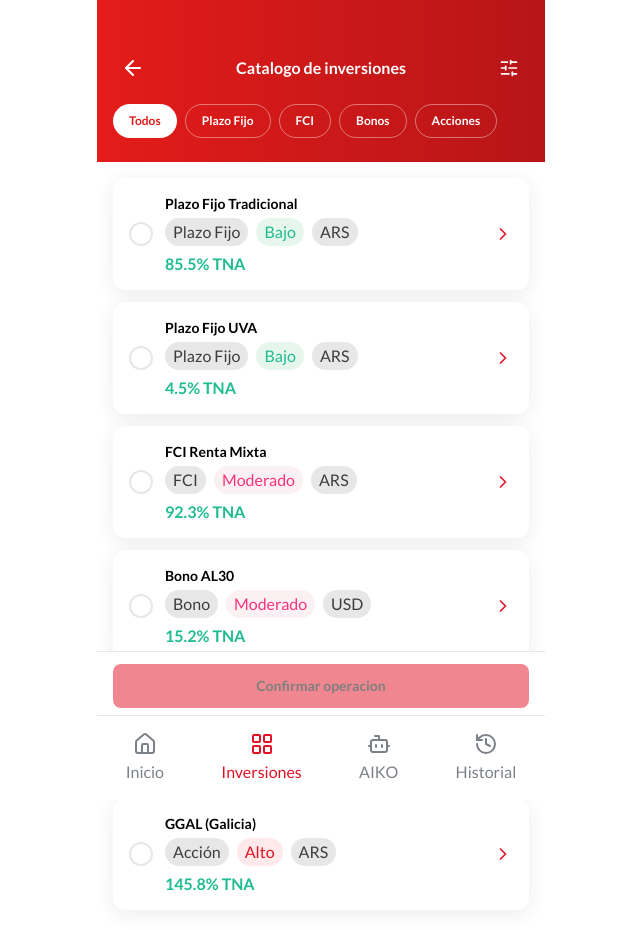
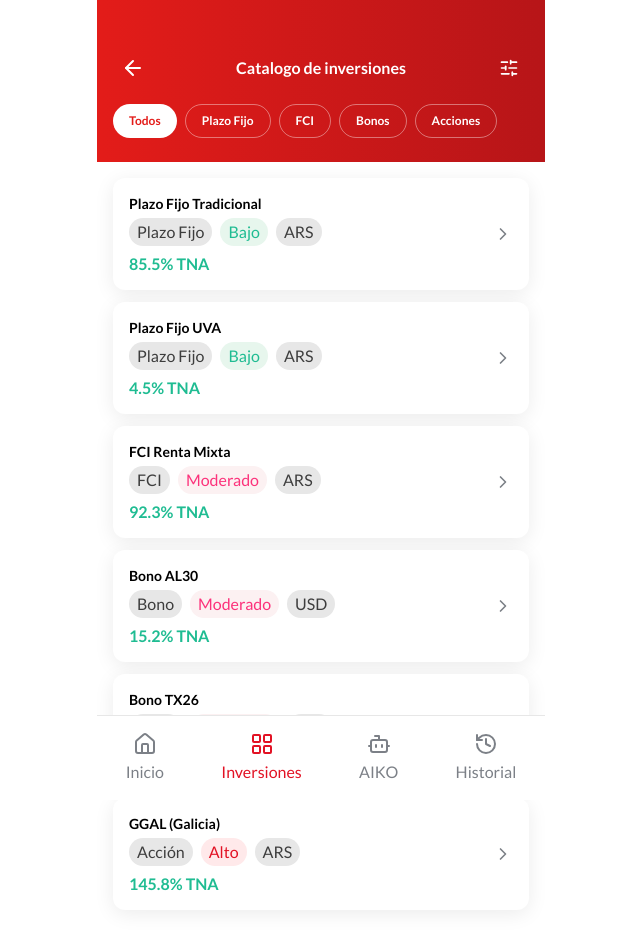
Before and after one commit to RenCostamagna/hackaton-prototype, a Next.js app: page /catalogo in a window 1280 px wide. Shown: the top 930 px of the page, without its empty margins (319-959 px from the left). Built offline with nearby package versions, Linux system fonts and the light colour scheme.

Commit message:
feat: simplify investment catalog navigation
Remove checkbox selection and CTA moved to product detail page

```diff
--- a/components/features/catalog-list.tsx
+++ b/components/features/catalog-list.tsx
@@ -1,12 +1,10 @@
 "use client";
 
 import { useState, useMemo } from "react";
-import { useRouter } from "next/navigation";
 import { Card } from "@/components/ui/card";
 import { Pill } from "@/components/ui/pill";
 import { BottomSheet } from "@/components/ui/bottom-sheet";
 import { Button } from "@/components/ui/button";
-import { BottomBar } from "@/components/ui/bottom-bar";
 import { CatalogHeader } from "@/components/features/catalog-header";
 import {
   formatPercentage,
@@ -14,7 +12,7 @@ import {
   getRiskLabel,
 } from "@/lib/utils";
 import type { Product, ProductType, RiskLevel, Currency } from "@/types";
-import { ChevronRight, X, Check } from "lucide-react";
+import { ChevronRight, X } from "lucide-react";
 import Link from "next/link";
 
 interface CatalogListProps {
@@ -28,9 +26,7 @@ type FilterState = {
 };
 
 export function CatalogList({ products }: CatalogListProps) {
-  const router = useRouter();
   const [isFilterOpen, setIsFilterOpen] = useState(false);
-  const [selectedProductId, setSelectedProductId] = useState<string | null>(null);
   const [filters, setFilters] = useState<FilterState>({
     type: "todos",
     risk: null,
@@ -52,16 +48,6 @@ export function CatalogList({ products }: CatalogListProps) {
   const clearFilters = () => {
     setFilters({ type: filters.type, risk: null, currency: null });
   };
-
-  const handleConfirmOperation = () => {
-    if (selectedProductId) {
-      router.push(`/invertir/resumen?productId=${selectedProductId}&amount=100000`);
-    }
-  };
-
-  const selectedProduct = selectedProductId
-    ? products.find(p => p.id === selectedProductId)
-    : null;
 
   return (
     <div className="flex flex-col min-h-screen bg-background">
@@ -104,16 +90,9 @@ export function CatalogList({ products }: CatalogListProps) {
             </button>
           </Card>
         ) : (
-          <div className="flex flex-col gap-3 pb-24">
+          <div className="flex flex-col gap-3">
             {filteredProducts.map((product) => (
-              <ProductCard
-                key={product.id}
-                product={product}
-                isSelected={selectedProductId === product.id}
-                onSelect={() => setSelectedProductId(
-                  selectedProductId === product.id ? null : product.id
-                )}
-              />
+              <ProductCard key={product.id} product={product} />
             ))}
           </div>
         )}
@@ -171,53 +150,14 @@ export function CatalogList({ products }: CatalogListProps) {
           </Button>
         </div>
       </BottomSheet>
-
-      {/* Fixed CTA Bottom Bar */}
-      <BottomBar className="mb-20">
-        <div className="flex flex-col gap-2">
-          {selectedProduct && (
-            <p className="text-b2-regular text-text-muted text-center">
-              Seleccionado: <span className="text-text-primary font-semibold">{selectedProduct.name}</span>
-            </p>
-          )}
-          <Button
-            fullWidth
-            onClick={handleConfirmOperation}
-            disabled={!selectedProductId}
-          >
-            Confirmar operacion
-          </Button>
-        </div>
-      </BottomBar>
     </div>
   );
 }
 
-interface ProductCardProps {
-  product: Product;
-  isSelected: boolean;
-  onSelect: () => void;
-}
-
-function ProductCard({ product, isSelected, onSelect }: ProductCardProps) {
+function ProductCard({ product }: { product: Product }) {
   return (
-    <Card
-      className={`p-4 flex items-center gap-3 cursor-pointer transition-all ${
-        isSelected
-          ? "ring-2 ring-primary bg-primary/5"
-          : "hover:shadow-lg"
-      }`}
-      onClick={onSelect}
-    >
-      {/* Selection indicator */}
-      <div className={`w-6 h-6 rounded-full border-2 flex items-center justify-center flex-shrink-0 ${
-        isSelected
-          ? "bg-primary border-primary"
-          : "border-border"
-      }`}>
-        {isSelected && <Check className="w-4 h-4 text-white" />}
-      </div>
-
+    <Link href={`/catalogo/${product.id}`}>
+      <Card className="p-4 flex items-center justify-between hover:shadow-lg transition-shadow">
         <div className="flex-1">
           <div className="flex items-center gap-2 mb-1">
             <span className="text-b1-bold text-text-primary">{product.name}</span>
@@ -241,15 +181,9 @@ function ProductCard({ product, isSelected, onSelect }: ProductCardProps) {
             {formatPercentage(product.returnRate)} TNA
           </p>
         </div>
-
-      <Link
-        href={`/catalogo/${product.id}`}
-        onClick={(e) => e.stopPropagation()}
-        className="text-primary"
-      >
-        <ChevronRight className="w-5 h-5" />
+        <ChevronRight className="w-5 h-5 text-text-muted" />
+      </Card>
     </Link>
-    </Card>
   );
 }
 
--- a/components/features/product-detail-view.tsx
+++ b/components/features/product-detail-view.tsx
@@ -115,7 +115,7 @@ export function ProductDetailView({ product }: ProductDetailViewProps) {
       {/* Bottom CTA */}
       <BottomBar>
         <Button size="lg" fullWidth onClick={handleInvest}>
-          Invertir {formatCurrency(investAmount, product.currency)}
+          Confirmar operacion
         </Button>
       </BottomBar>
     </div>
```
Lines whose indentation alone changed are shown as unchanged.
